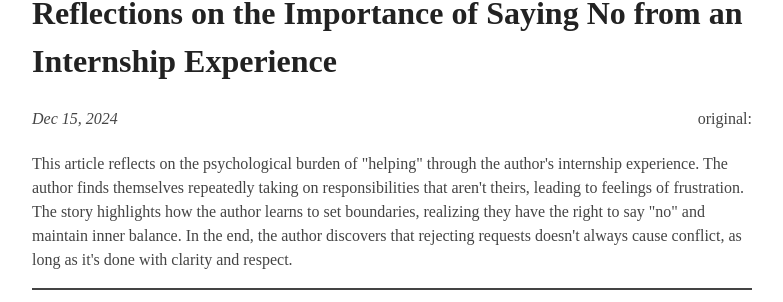
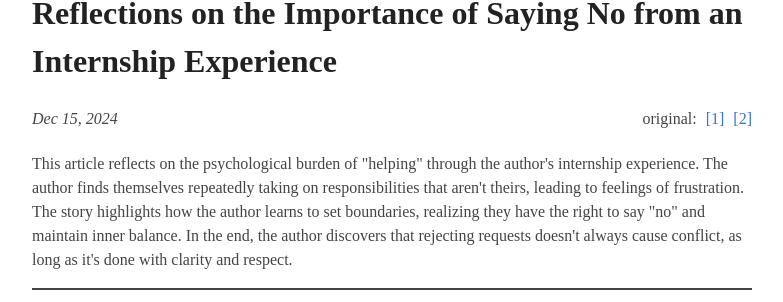
Before and after one commit to gaotianchi/gaotianchi.github.io, a Jekyll site: the page built from _posts/2024-12-14-the-psychological-burden-behind-helping-reflections-on-the-importance-of-saying-no-from-an-internship-experience.md, in a window 1280 px wide. Shown: the part 200-502 px from the top of the page, without its empty margins (248-1031 px from the left). Built offline with Jekyll 4.4.1, drawn with Linux system fonts in a browser that asks for light colours; some web fonts are replaced.

Commit message:
Add picture.

```diff
--- a/_posts/2024-12-14-the-psychological-burden-behind-helping-reflections-on-the-importance-of-saying-no-from-an-internship-experience.md
+++ b/_posts/2024-12-14-the-psychological-burden-behind-helping-reflections-on-the-importance-of-saying-no-from-an-internship-experience.md
@@ -4,6 +4,8 @@ title: "The Psychological Burden Behind 'Helping': Reflections on the Importance
 date: 2024-12-14 20:10 +0000
 tags: [say-no]
 original:
+    - 1.jpg
+    - 2.jpg
 ---
 
 This article reflects on the psychological burden of "helping" through the author's internship experience. The author finds themselves repeatedly taking on responsibilities that aren't theirs, leading to feelings of frustration. The story highlights how the author learns to set boundaries, realizing they have the right to say "no" and maintain inner balance. In the end, the author discovers that rejecting requests doesn't always cause conflict, as long as it's done with clarity and respect.
```
Also changed, not shown: picture/the-psychological-burden-behind-helping-reflections-on-the-importance-of-saying-no-from-an-internship-experience/1.jpg (added), picture/the-psychological-burden-behind-helping-reflections-on-the-importance-of-saying-no-from-an-internship-experience/2.jpg (added).
